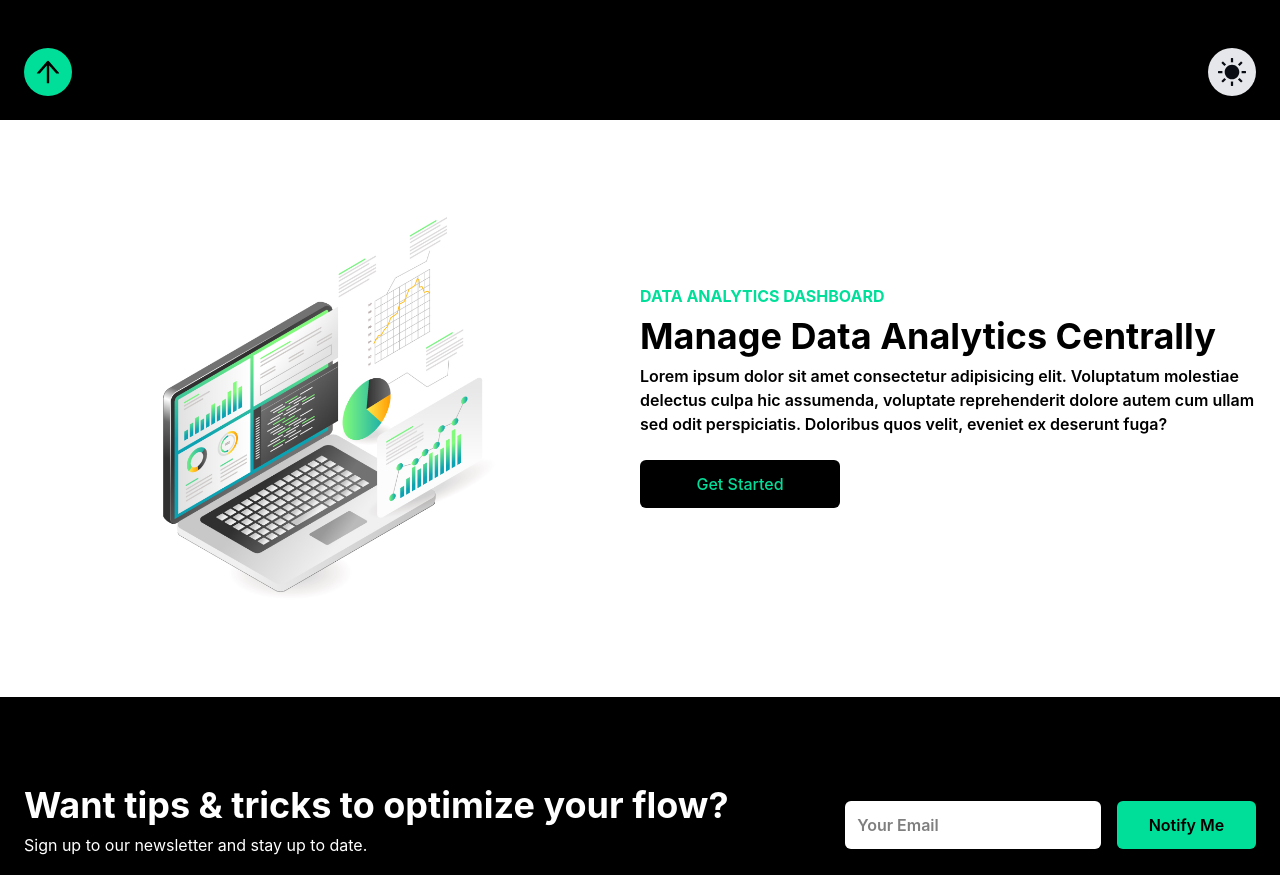
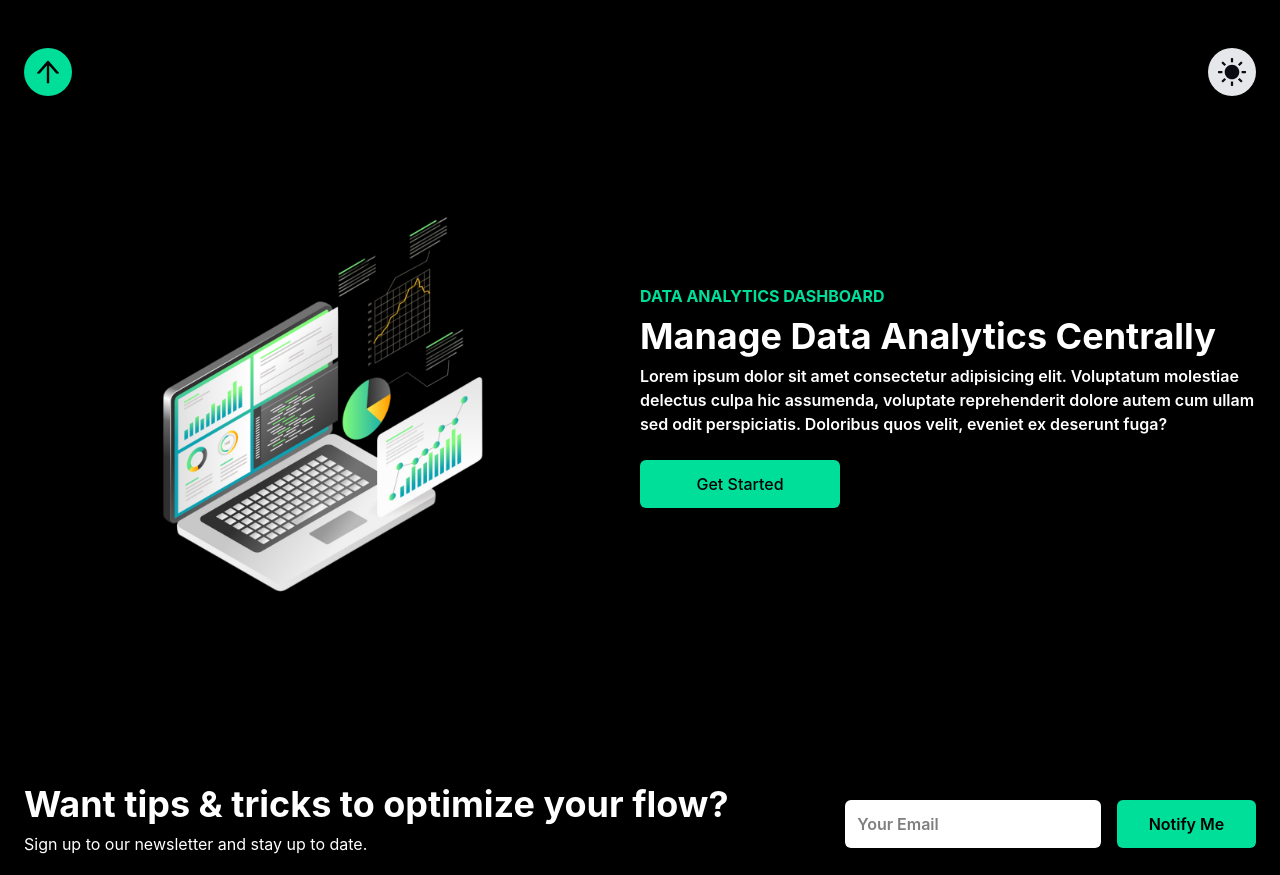
Before and after one commit to Afrag61/Data-finance, a React (Vite) app: page / in a window 1280 px wide. Shown: the part 680-1555 px from the top of the page. Built offline with nearby package versions, Linux system fonts and the light colour scheme.

Commit message:
edits to dark mode

```diff
--- a/src/components/Analytics.tsx
+++ b/src/components/Analytics.tsx
@@ -1,13 +1,13 @@
 import { use } from 'react';
 import ThemeContext from '../store/ThemeContext';
 
-import Laptop from '../assets/laptop.jpg';
+import Laptop from '../assets/laptop-Photoroom.png';
 
 const Analytics = () => {
   const { classes } = use(ThemeContext);
 
   return (
-    <div className='w-full bg-white py-16 px-4'>
+    <div className='w-full  py-16 px-4'>
       <div className='max-w-[1240px] mx-auto grid md:grid-cols-2'>
         <img className='w-[500px] mx-auto my-4' src={Laptop} />
         <div className='flex flex-col justify-center'>
@@ -15,18 +15,18 @@ const Analytics = () => {
             Data Analytics Dashboard
           </p>
           <h1
-            className={`text-black md:text-4xl sm:text-3xl text-2xl font-bold py-2`}
+            className={`${classes} light:text-black text-white md:text-4xl sm:text-3xl text-2xl font-bold py-2`}
           >
             Manage Data Analytics Centrally
           </h1>
-          <p className={`text-black font-semibold`}>
+          <p className={`${classes} light:text-black text-white font-semibold`}>
             Lorem ipsum dolor sit amet consectetur adipisicing elit. Voluptatum
             molestiae delectus culpa hic assumenda, voluptate reprehenderit
             dolore autem cum ullam sed odit perspiciatis. Doloribus quos velit,
             eveniet ex deserunt fuga?
           </p>
           <button
-            className={`${classes} bg-black text-primary light:text-black light:bg-primary w-[200px] rounded-md font-medium my-6 mx-auto md:mx-0 py-3 hover:scale-105 hover:cursor-pointer`}
+            className={`${classes} text-black bg-primary light:text-black light:bg-primary w-[200px] rounded-md font-medium my-6 mx-auto md:mx-0 py-3 hover:scale-105 hover:cursor-pointer`}
           >
             Get Started
           </button>
--- a/src/components/UI/ToggleTheme.tsx
+++ b/src/components/UI/ToggleTheme.tsx
@@ -9,7 +9,7 @@ const ToggleTheme: React.FC<Props> = ({ className, ...props }) => {
   return (
     <button
       onClick={toggleTheme}
-      className={`fixed bottom-0 right-0 m-6 text-sm md:text-base light:bg-dark light:text-light dark:bg-light dark:text-dark  p-2 rounded-full font-semibold hover:cursor-pointer hover:scale-105 focus:outline-none ${classes} ${className}`}
+      className={`fixed bottom-0 right-0 z-50 m-6 text-sm md:text-base light:bg-dark light:text-light dark:bg-light dark:text-dark  p-2 rounded-full font-semibold hover:cursor-pointer hover:scale-105 focus:outline-none ${classes} ${className}`}
       {...props}
     >
       {theme === 'light' ? (
```
Also changed, not shown: src/assets/laptop-Photoroom.png (added).
